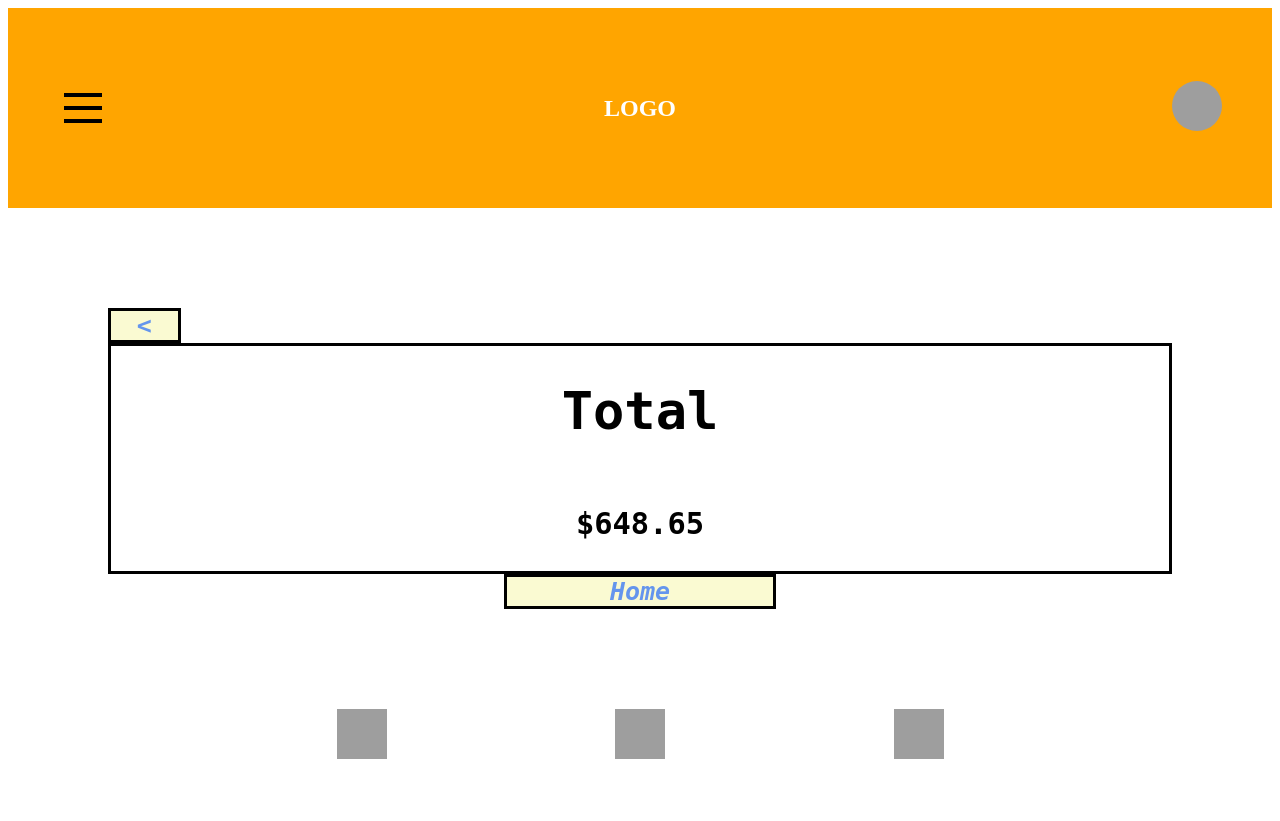
After one commit to Newbern/Django_WebPage, a Django app: page /price/ in a window 1280 px wide. The commit adds this page. Run offline with Django 5.2, Linux system fonts and the light colour scheme; a user stored in the database is signed in; data comes from the database, SQL or seed files in the repository; both versions use the stored data as it was after the commit; grey boxes are pictures that could not be loaded.

Commit message:
INCOMPLETE project

```diff
--- /dev/null
+++ b/mysite/main/templates/main/Price.html
@@ -0,0 +1,57 @@
+{% extends "main/base.html" %}
+
+{% block title %}Your Total Price{% endblock %}
+
+{% block styles %}
+    <style>
+    .config {
+        display:flex;
+        flex-direction:column;
+        align-items: center;
+        font-family: monospace;
+        font-size: xx-large;
+        border:solid;
+
+    }
+
+    .order-btn {
+            display: flex;
+            flex-direction: column;
+            align-items: center;
+        }
+
+    .order-btn a {
+        width: 25%;
+        font-size: 25px;
+        font-weight: bold;
+        background-color: lightgoldenrodyellow;
+        color: cornflowerblue;
+        font-style: italic;
+        font-family: monospace;
+        text-align: center;
+        border-style:solid;
+        border-color:black;
+        text-decoration-line:none;
+    }
+
+    .order-btn a:hover {
+        color: red;
+    }
+
+    </style>
+{% endblock %}
+
+{% block content %}
+    <div class="order-btn" style="flex-direction: row; width:25%">
+        <a class="order-btn" href="/cart/"><</a>
+    </div>
+
+    <div class="config">
+        <h1>Total</h1>
+        <h3>{{ total }}</h3>
+    </div>
+    <!-- Return Home -->
+    <div class="order-btn">
+        <a style="" href="/">Home</a>
+    </div>
+{% endblock %}
--- a/mysite/main/templates/main/base.html
+++ b/mysite/main/templates/main/base.html
@@ -170,8 +170,7 @@
 <div id="leftSidebar" class="sidebar left-sidebar">
     <a href="javascript:void(0)" class="closebtn" onclick="closeSidebar('left')" style="right:0">&times;</a>
     <a href="/parts">Parts</a>
-    <a href="#">Map</a>
-    <a href="#">Payment</a>
+    <a href="/where">Map</a>
     <a href="/contact">Contacts</a>
 </div>
 
--- a/mysite/main/urls.py
+++ b/mysite/main/urls.py
@@ -6,9 +6,11 @@ from . import views
 urlpatterns = [
     path('', views.home, name='home'),
     path('parts/', views.parts, name='parts'),
+    path('where/', views.map, name='map'),
     path('contact/', views.contacts, name='contacts'),
     path('account/', views.account, name='account'),
-    path('cart/', views.cart, name='cart')
+    path('cart/', views.cart, name='cart'),
+    path('price/', views.price, name='price'),
 ]
 
 # Loading in File Images
--- a/mysite/main/views.py
+++ b/mysite/main/views.py
@@ -4,6 +4,7 @@ from django.urls import reverse
 from .models import Account, ImageSlide, Image, Part
 from .forms import UpdateAccount
 from django.contrib.auth.models import User
+from decimal import Decimal
 
 
 # Getting Profile Image
@@ -41,6 +42,7 @@ def account(request):
 
     return render(request, "main/Account.html", {"Profile_Image": image(request), "form":form})
 
+
 # Cart
 def cart(request):
     # Getting Account Cart
@@ -51,6 +53,7 @@ def cart(request):
     for item in list(cart):
         if cart[item] == "0":
             cart.pop(item)
+
     # Saving Cart list
     info.save()
 
@@ -105,15 +108,45 @@ def parts(request):
             # Saving Request
             info.save()
 
-
         else:
             print(f"None in Cart: {cart_num}")
 
-
     return render(request, 'main/Parts.html', {"Profile_Image": image(request), "items": items})
 
+
 # Map
-# Payment
+def map(request):
+    return render(request, "main/Map.html", {"Profile_Image": image(request)})
+
+
+# Total Price
+def price(request):
+    # Updating Data
+    if request.method == "POST":
+        x = request.POST.get('list')
+        print("sup",x)
+
+    # Cart
+    cart = Account.objects.filter(user=request.user)[0].cart
+
+    # Items in Cart
+    quantity = [i for i in cart.values()]
+
+    price = 0
+    # Getting Price Total
+    for item, amount in zip(cart, quantity):
+        part = Part.objects.filter(name=item)[0]
+        if part.name:
+            # Turning the price string into a Decimal for precise amount
+            moneys = Decimal(part.price.split("$")[1])
+            price += moneys * Decimal(amount)
+
+    # Collected Total
+    price = "$" + str(price)
+
+    return render(request, 'main/Price.html', {"Profile_Image": image(request), "total": price})
+
+
 # Contacts
 def contacts(request):
     return render(request, "main/Contacts.html", {"Profile_Image": image(request)})
```
Also changed, not shown: mysite/main/templates/main/Cart.html (+51 -12 lines), mysite/main/templates/main/Map.html (added, +109 -0 lines), mysite/db.sqlite3.
